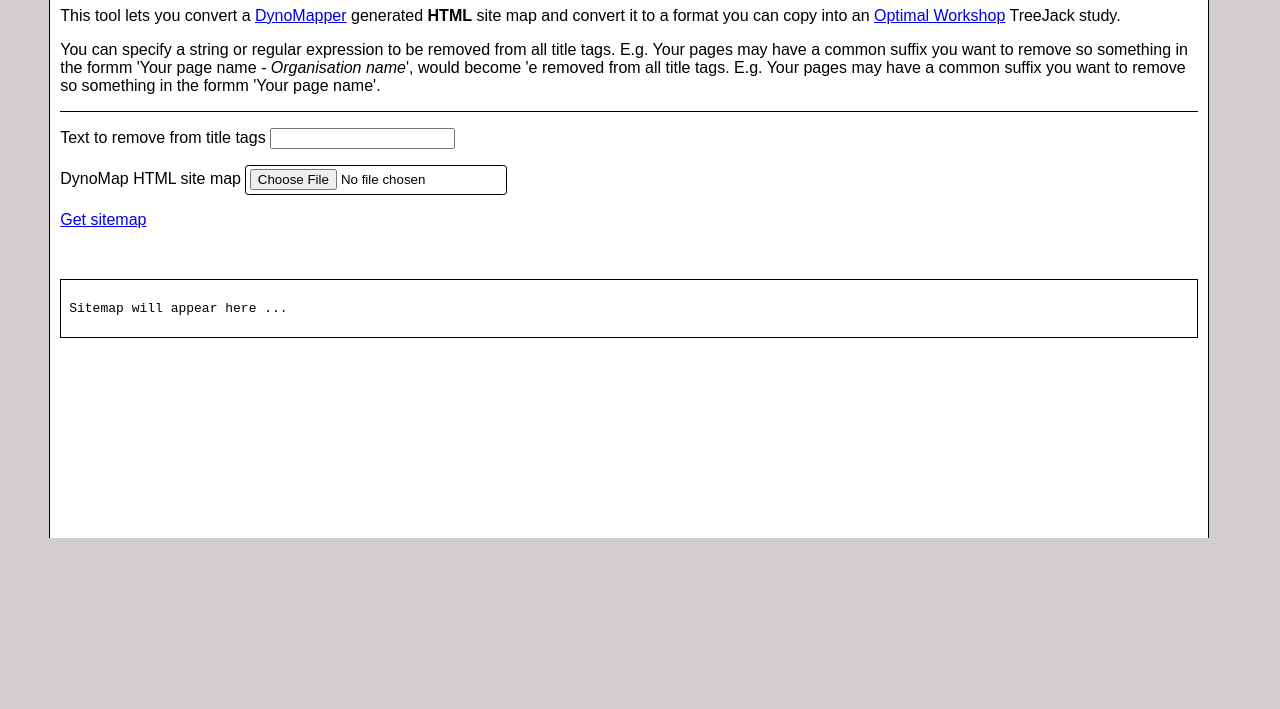
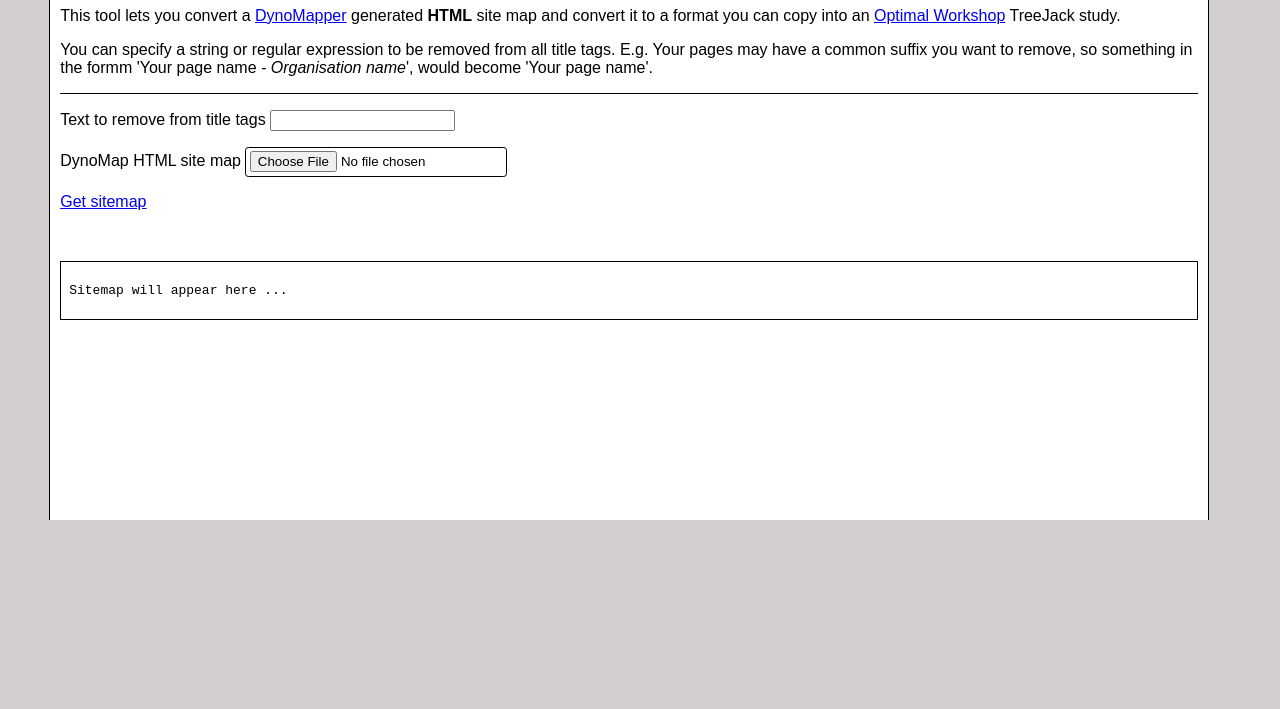
Before and after one commit to nullish/dynomap2treejack, a plain HTML site: page index.html in a window 1280 px wide. Shown: the part 91-800 px from the top of the page. Drawn offline with Linux system fonts and the light colour scheme.

Commit message:
Fix instructions

```diff
--- a/index.html
+++ b/index.html
@@ -11,7 +11,7 @@
 		<p>This tool lets you convert a <a href="https://dynomapper.com/">DynoMapper</a> generated <b>HTML</b> site map
 			and convert it to a format you can copy into an <a href="https://www.optimalworkshop.com/">Optimal Workshop</a> TreeJack study.</p>
 			<p>
-				You can specify a string or regular expression to be removed from all title tags.  E.g. Your pages may have a common suffix you want to remove so something in the formm 'Your page name <i>- Organisation name</i>', would become  'e removed from all title tags.  E.g. Your pages may have a common suffix you want to remove so something in the formm 'Your page name'.
+				You can specify a string or regular expression to be removed from all title tags.  E.g. Your pages may have a common suffix you want to remove, so something in the formm 'Your page name <i>- Organisation name</i>', would become 'Your page name'.
 			</p>
 			<form name="sitemap-handler" class="sitemap-handler">
 				<div class="fel">
```
